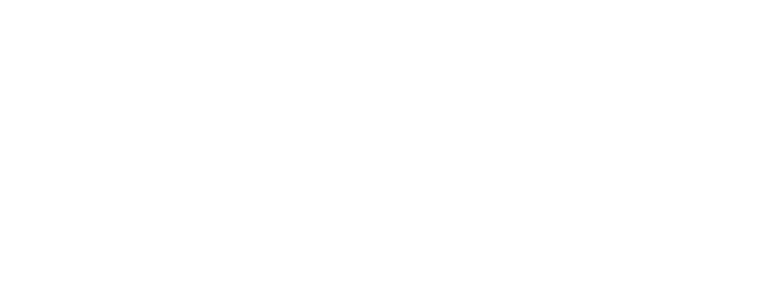
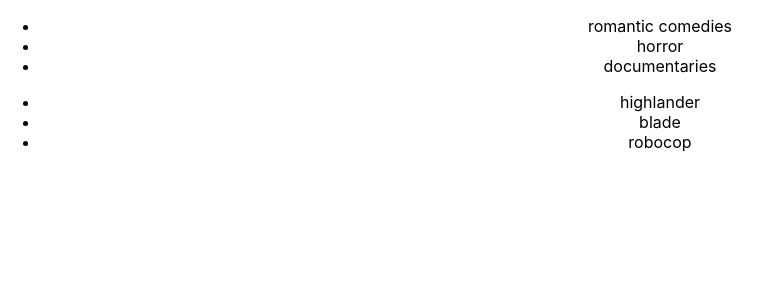
Before and after one commit to mragarg/movie-react, a React (Create React App) app: page / in a window 1280 px wide. Shown: the top 300 px of the page, without its empty margins (0-771 px from the left). Built offline with nearby package versions, Linux system fonts and the light colour scheme.

Commit message:
Adds movielist component with proptypes

```diff
--- a/package.json
+++ b/package.json
@@ -3,6 +3,7 @@
   "version": "0.1.0",
   "private": true,
   "dependencies": {
+    "prop-types": "^15.7.2",
     "react": "^16.8.6",
     "react-dom": "^16.8.6",
     "react-scripts": "3.0.0"
--- a/src/App.js
+++ b/src/App.js
@@ -4,13 +4,15 @@ import './App.css';
 import movies from './movies';
 
 import GenreList from './GenreList';
+import MovieList from './MovieList';
 
 
 function App() {
-  console.log(Object.keys(movies));
+  // console.log(Object.keys(movies));
   return (
     <div className="App">
-      {/* <GenreList genres={}/> */}
+      <GenreList genres={Object.keys(movies)}/>
+      <MovieList movies={Object.keys(movies.documentaries)}/>
     </div>
   );
 }
--- a/src/GenreList.js
+++ b/src/GenreList.js
@@ -3,8 +3,10 @@ import React from 'react';
 function GenreList(props) {
     return (
         <ul>
-            {/* list out those genres! */}
-
+            {/* Using the array  */}
+            {
+                props.genres.map((genre, i) => <li key={i}>{genre}</li>)
+            }
         </ul>
     );
 }
--- /dev/null
+++ b/src/MovieList.js
@@ -0,0 +1,18 @@
+import React from 'react';
+import PropTypes from 'prop-types';
+
+function MovieList(props) {
+    return (
+        <ul>
+            {
+                props.movies.map((movie, i) => <li key={i}>{movie}</li>)
+            }
+        </ul>
+    );
+}
+
+MovieList.propTypes = {
+    movies: PropTypes.array.isRequired
+}
+
+export default MovieList;
```
